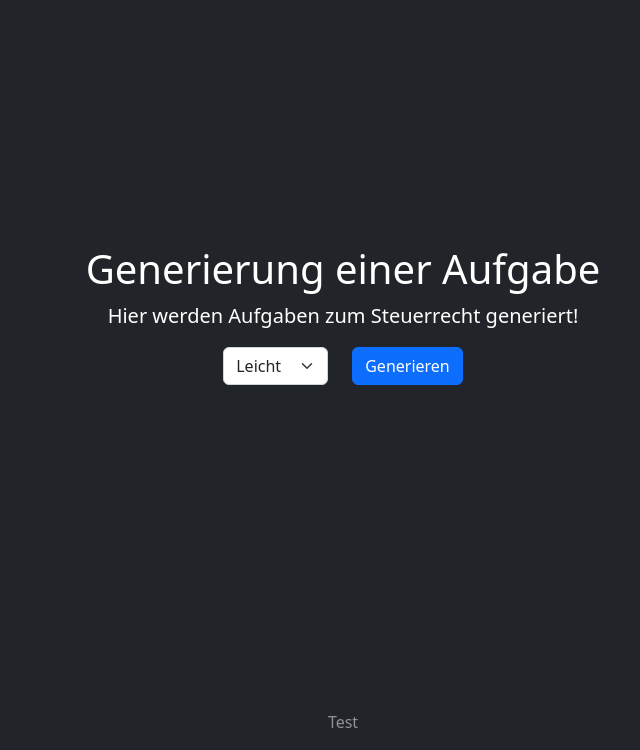
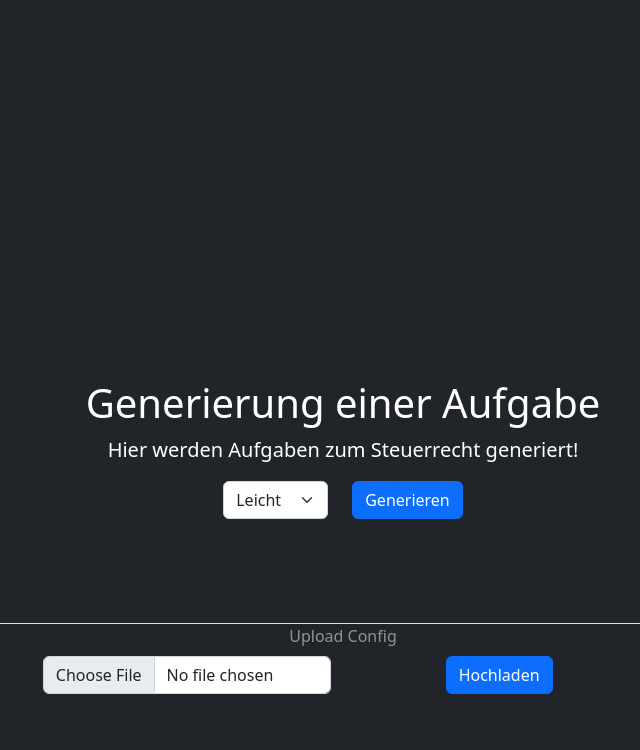
Before and after one commit to EdLaser/aladin-rdk, a Python web app: template code/recht/templates/index.html in a window 1280 px wide. Shown: the part 50-800 px from the top of the page, without its empty margins (297-937 px from the left). Run offline with Jinja, Linux system fonts and the light colour scheme; the template is opened without the code that fills it, so the values that code supplies are empty.

Commit message:
updated footer

```diff
--- a/code/recht/templates/index.html
+++ b/code/recht/templates/index.html
@@ -36,7 +36,8 @@
                             </select>
                         </div>
                         <div class="col-auto">
-                            <button type="submit" value="generate" class="btn btn-primary float-right">Generieren</button>
+                            <button type="submit" value="generate"
+                                class="btn btn-primary float-right">Generieren</button>
                         </div>
                     </div>
                 </form>
@@ -75,8 +76,18 @@
                 </div>
             </div>
         </main>
-        <footer class="mt-auto text-white-50">
-            Test
+        <footer class="d-flex flex-row my-4 justify-content-center border-top text-white-50">
+            <form action="" method="post" enctype="multipart/form-data">
+                <div class="row mb-3">
+                    <label for="configFile" class="form-label">Upload Config</label>
+                    <div class="col">
+                        <input class="form-control" type="file" id="configFile" name="file">
+                    </div>
+                    <div class="col">
+                        <button class="btn btn-primary" type="submit">Hochladen</button>
+                    </div>
+                </div>
+            </form>
         </footer>
     </div>
 </body>
```
